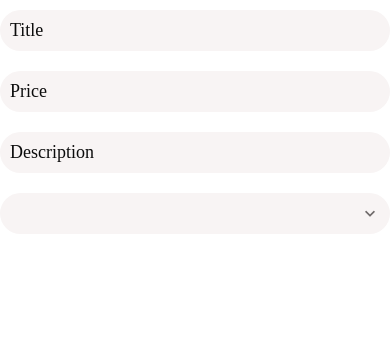
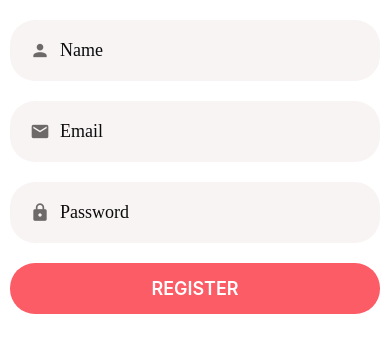
Before and after one commit to edwinjmenendez/DoneDeal, a React Native app: screen / in a window 390 px wide. Shown: the top 352 px of the page. Built offline with nearby package versions, Linux system fonts and the light colour scheme.

Commit message:
removed style for logo; unnecassary

```diff
--- a/App.js
+++ b/App.js
@@ -10,7 +10,7 @@
 export default function App() {
   return (
     <Screen>
-      <ListingEditScreen />
+      <RegisterScreen />
       {/* <AppPicker /> */}
     </Screen>
   );
--- a/src/Screens/RegisterScreen.js
+++ b/src/Screens/RegisterScreen.js
@@ -55,13 +55,6 @@
     // padding:  20, // padding dont work; not sure why
     margin: 10,
   },
-  logo: {
-     width: 80,
-     height: 80,
-     alignSelf: 'center',
-     marginTop: 50,
-     marginBottom: 20,
-  }
 })
 
 export default RegisterScreen
```
